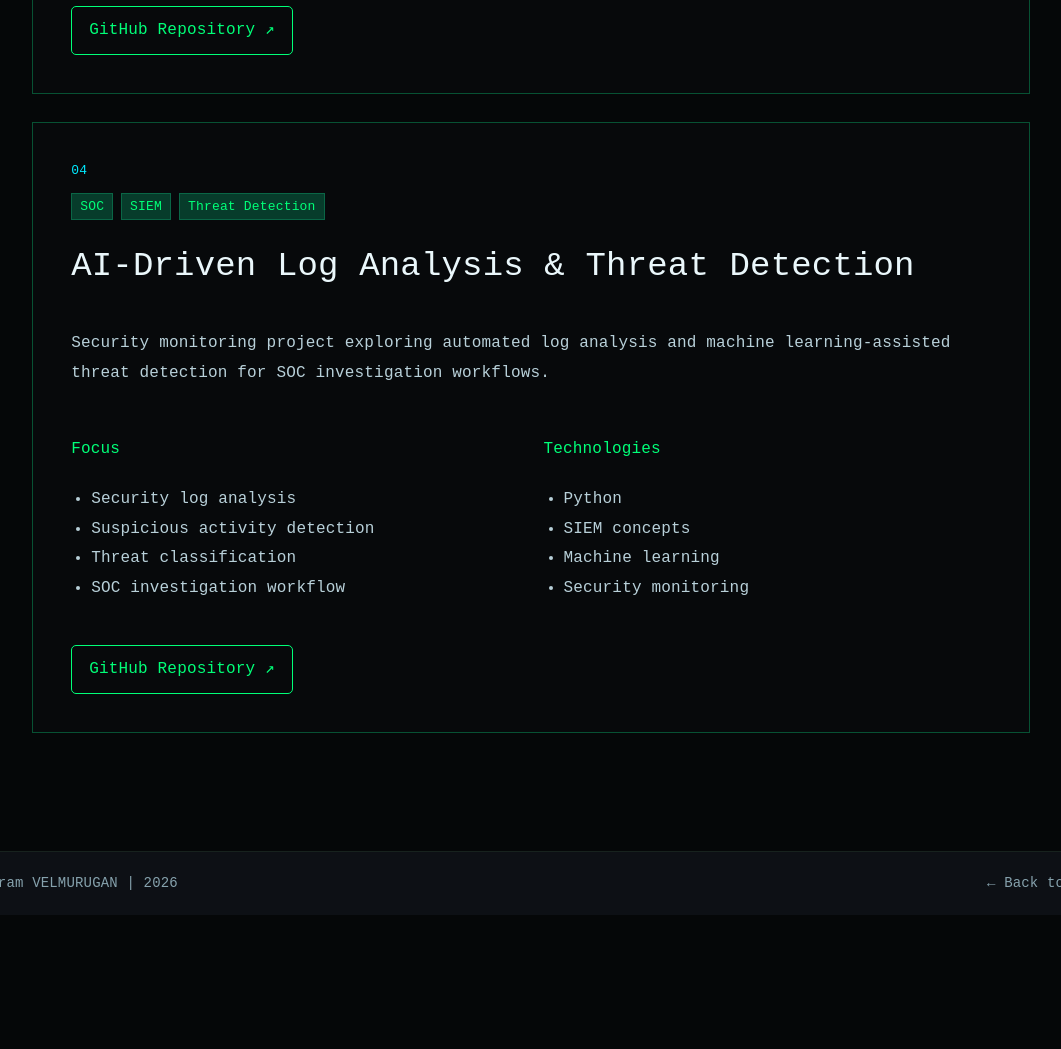
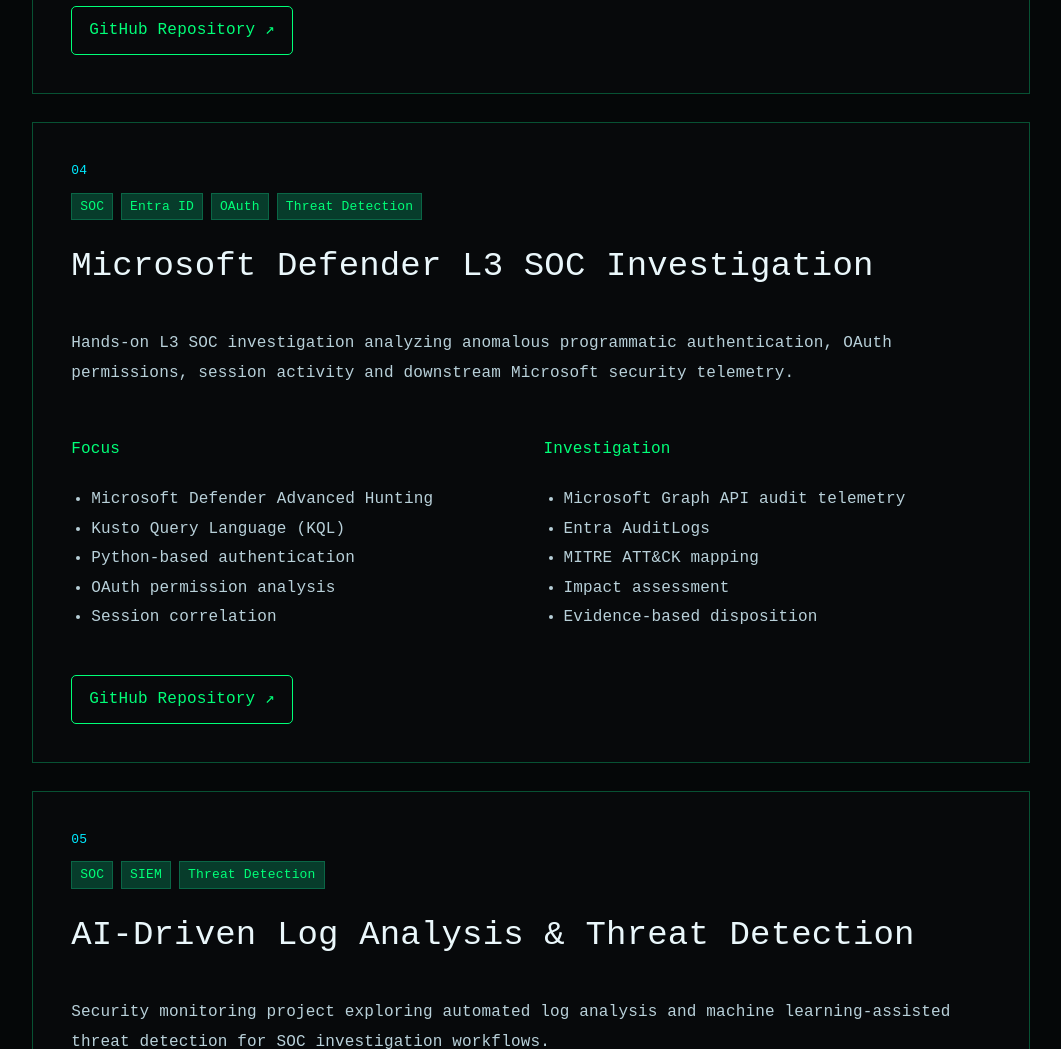
Before and after one commit to srividho/srividho.github.io, a plain HTML site: page projects.html in a window 1280 px wide. Shown: the part 2300-3349 px from the top of the page, without its empty margins (109-1170 px from the left). Before the commit the page ends 3215 px from the top, so only its background shows below. Drawn offline with Linux system fonts and the light colour scheme.

Commit message:
Update portfolio projects

```diff
--- a/projects.html
+++ b/projects.html
@@ -41,8 +41,17 @@
       <a class="btn" href="https://github.com/srividho/hexacloud-entra-id-iam-security-lab" target="_blank" rel="noreferrer">GitHub Repository ↗</a>
     </article>
 
+
+    <article id="defender-l3" class="detail-card">
+      <div class="project-number">04</div><div class="tag-row"><span>SOC</span><span>Entra ID</span><span>OAuth</span><span>Threat Detection</span></div>
+      <h2>Microsoft Defender L3 SOC Investigation</h2>
+      <p>Hands-on L3 SOC investigation analyzing anomalous programmatic authentication, OAuth permissions, session activity and downstream Microsoft security telemetry.</p>
+      <div class="detail-grid"><div><h4>Focus</h4><ul><li>Microsoft Defender Advanced Hunting</li><li>Kusto Query Language (KQL)</li><li>Python-based authentication</li><li>OAuth permission analysis</li><li>Session correlation</li></ul></div><div><h4>Investigation</h4><ul><li>Microsoft Graph API audit telemetry</li><li>Entra AuditLogs</li><li>MITRE ATT&amp;CK mapping</li><li>Impact assessment</li><li>Evidence-based disposition</li></ul></div></div>
+      <a class="btn" href="https://github.com/srividho/microsoft-defender-l3-oauth-investigation" target="_blank" rel="noreferrer">GitHub Repository ↗</a>
+    </article>
+
     <article id="log-analysis" class="detail-card">
-      <div class="project-number">04</div><div class="tag-row"><span>SOC</span><span>SIEM</span><span>Threat Detection</span></div>
+      <div class="project-number">05</div><div class="tag-row"><span>SOC</span><span>SIEM</span><span>Threat Detection</span></div>
       <h2>AI-Driven Log Analysis &amp; Threat Detection</h2>
       <p>Security monitoring project exploring automated log analysis and machine learning-assisted threat detection for SOC investigation workflows.</p>
       <div class="detail-grid"><div><h4>Focus</h4><ul><li>Security log analysis</li><li>Suspicious activity detection</li><li>Threat classification</li><li>SOC investigation workflow</li></ul></div><div><h4>Technologies</h4><ul><li>Python</li><li>SIEM concepts</li><li>Machine learning</li><li>Security monitoring</li></ul></div></div>
```
Also changed, not shown: index.html (+10 -0 lines).
